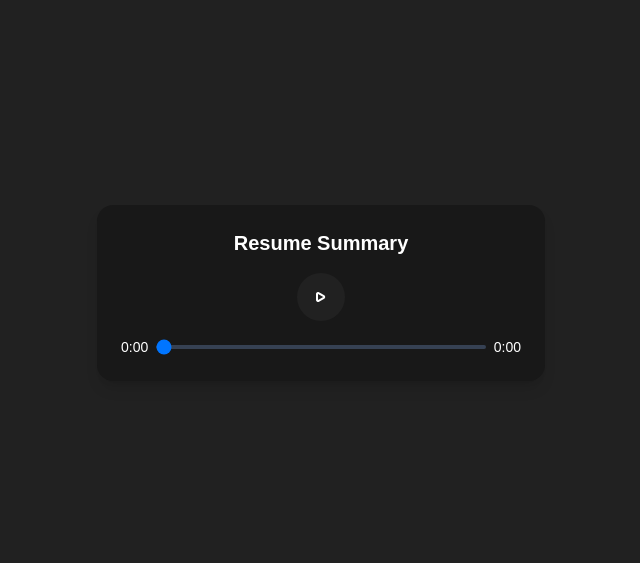
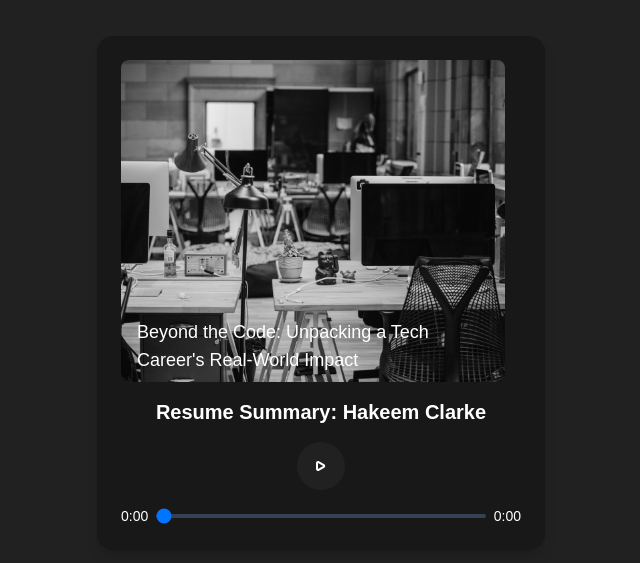
Before and after one commit to hakeem-jc/resume-summary, a Next.js app: page / in a window 1280 px wide. Shown: the part 107-670 px from the top of the page, without its empty margins (319-959 px from the left). Built offline with nearby package versions, Linux system fonts and the light colour scheme.

Commit message:
feat: Add image

```diff
--- a/app/page.tsx
+++ b/app/page.tsx
@@ -64,7 +64,15 @@ export default function Home() {
   return (
     <main className="flex items-center justify-center h-screen bg-[#212121] text-white">
       <div className="w-11/12 max-w-md p-6 bg-[#181818] rounded-2xl shadow-lg">
-        <h1 className="text-xl font-semibold text-center mb-4">Resume Summary</h1>
+        <figure className="relative max-w-sm transition-all duration-300 cursor-pointer filter grayscale hover:grayscale-0 pb-4">
+          <a href="#">
+            <img className="rounded-lg" src="bg.png" alt="image description"/>
+          </a>
+          <figcaption className="absolute px-4 text-lg text-white bottom-6">
+              <p>Beyond the Code: Unpacking a Tech Career's Real-World Impact</p>
+          </figcaption>
+        </figure>
+        <h1 className="text-xl font-semibold text-center mb-4">Resume Summary: Hakeem Clarke</h1>
         <audio
           ref={audioRef}
           src="/resume-summary.wav"
```
Also changed, not shown: public/bg.png (added).
